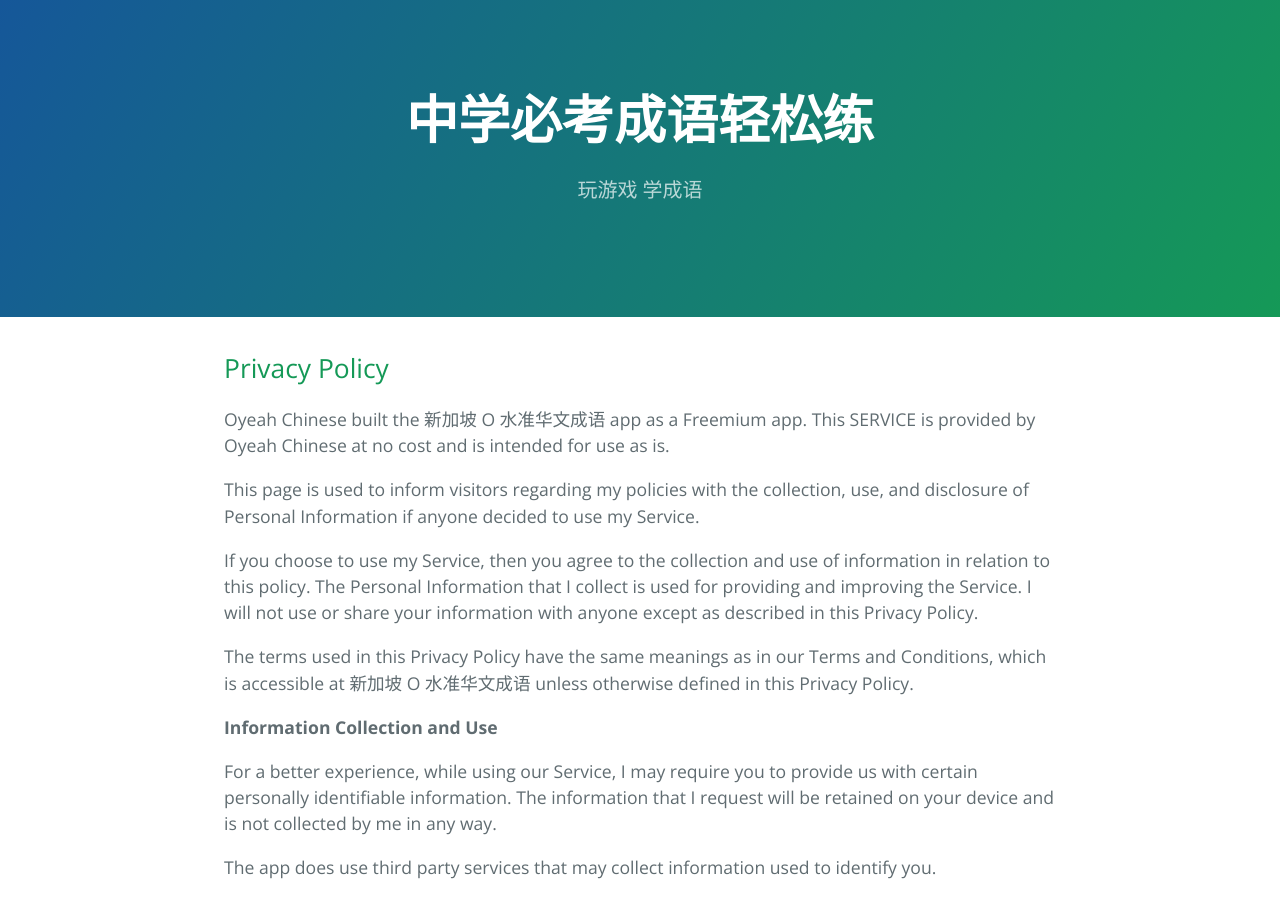
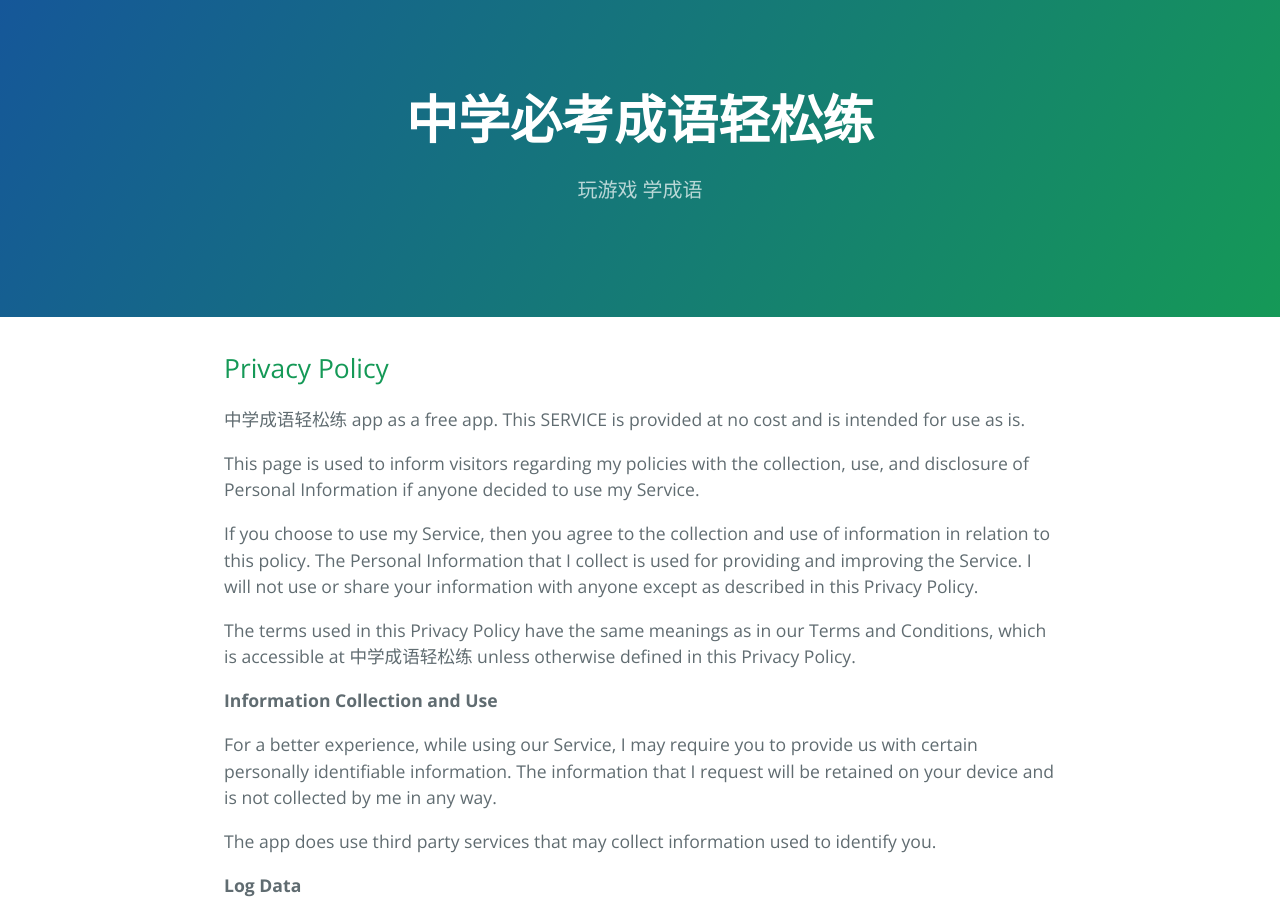
Before and after one commit to oyeah-chinese/oyeah-chinese.github.io, a Jekyll site: the page built from privacy-policy.markdown, in a window 1280 px wide and 900 px high. Built offline with Jekyll 4.4.1, drawn with Linux system fonts in a browser that asks for light colours; our own code applies the rules of GitHub Pages for plain Markdown files; some of the changed text lies outside the part shown.

Commit message:
Update privacy-policy.markdown

```diff
--- a/privacy-policy.markdown
+++ b/privacy-policy.markdown
@@ -5,23 +5,19 @@ permalink: /privacy-policy
 
 ## Privacy Policy
 
-Oyeah Chinese built the 新加坡 O 水准华文成语 app as a Freemium app. This SERVICE is provided by Oyeah Chinese at no cost and is intended for use as is.
+中学成语轻松练 app as a free app. This SERVICE is provided at no cost and is intended for use as is.
 
 This page is used to inform visitors regarding my policies with the collection, use, and disclosure of Personal Information if anyone decided to use my Service.
 
 If you choose to use my Service, then you agree to the collection and use of information in relation to this policy. The Personal Information that I collect is used for providing and improving the Service. I will not use or share your information with anyone except as described in this Privacy Policy.
 
-The terms used in this Privacy Policy have the same meanings as in our Terms and Conditions, which is accessible at 新加坡 O 水准华文成语 unless otherwise defined in this Privacy Policy.
+The terms used in this Privacy Policy have the same meanings as in our Terms and Conditions, which is accessible at 中学成语轻松练 unless otherwise defined in this Privacy Policy.
 
 **Information Collection and Use**
 
 For a better experience, while using our Service, I may require you to provide us with certain personally identifiable information. The information that I request will be retained on your device and is not collected by me in any way.
 
 The app does use third party services that may collect information used to identify you.
-
-Link to privacy policy of third party service providers used by the app
-
-- [Google Play Services](https://www.google.com/policies/privacy/)
 
 **Log Data**
 
```
